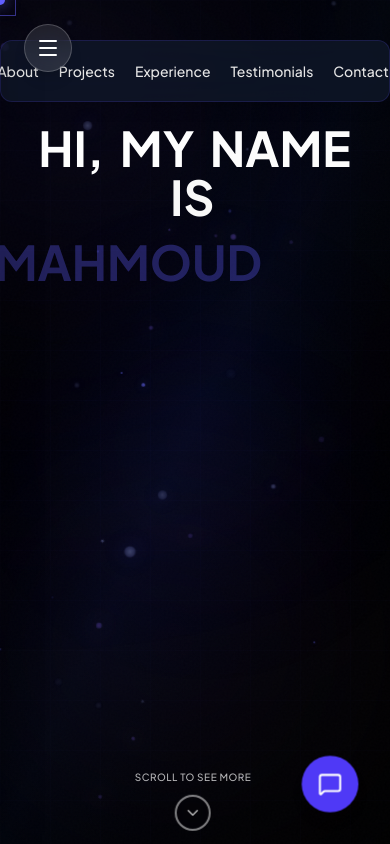
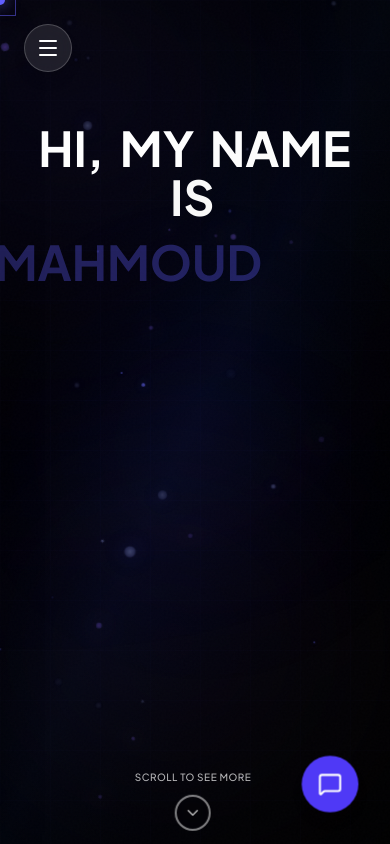
Before and after one commit to mahmoudsaeedua74/Mahmoud-saeed-profile, a Next.js app: page / in a window 390 px wide. Shown: the top 844 px of the page. Built offline with nearby package versions, Linux system fonts and the light colour scheme.

Commit message:
fix: Update Navbar component to be hidden on smaller screens and visible on large screens for improved responsiveness.

```diff
--- a/app/components/Navbar.tsx
+++ b/app/components/Navbar.tsx
@@ -74,7 +74,7 @@ export default function Navbar() {
   return (
     <nav
       ref={navRef}
-      className="fixed top-10 inset-x-0 mx-auto z-[5000] flex max-w-fit md:min-w-[70vw] lg:min-w-fit items-center justify-center space-x-4 px-10 py-5 rounded-xl border shadow-lg"
+      className="hidden lg:flex fixed top-10 inset-x-0 mx-auto z-[5000] max-w-fit items-center justify-center space-x-4 px-10 py-5 rounded-xl border shadow-lg"
       style={{
         backdropFilter: 'blur(16px) saturate(180%)',
         backgroundColor: 'rgba(17, 25, 40, 0.75)',
```
